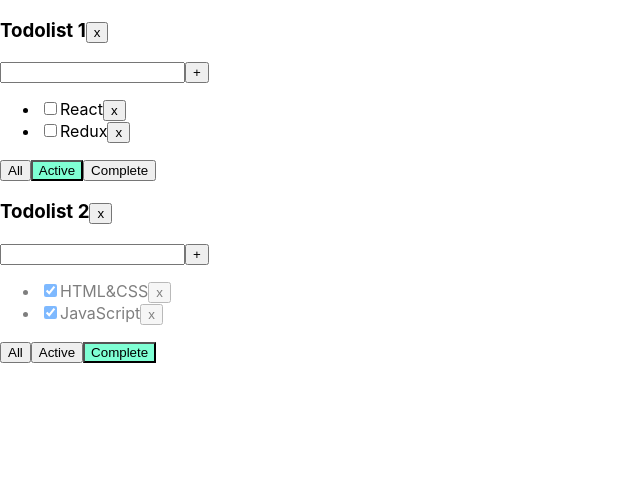
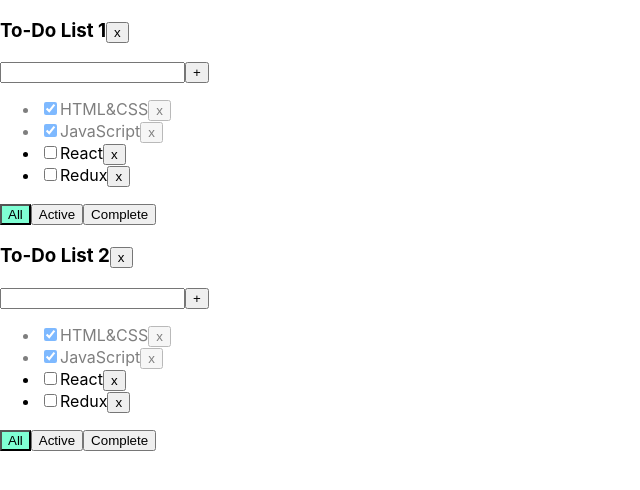
Before and after one commit to dkirvalidze/Todolist, a React (Create React App) app: page / in a window 1280 px wide. Shown: the top 490 px of the page, without its empty margins (0-640 px from the left). Built offline with nearby package versions, Linux system fonts and the light colour scheme.

Commit message:
Todolist 5.1

```diff
--- a/src/App.tsx
+++ b/src/App.tsx
@@ -2,7 +2,6 @@ import React, { useState } from 'react';
 import { v1 } from 'uuid';
 import './App.css';
 import { TaskType, Todolist } from './Todolist';
-
 export type FilterType = "all" | "active" | "complete"
 type TodolistType = {
     id: string
@@ -10,101 +9,87 @@ type TodolistType = {
     filter: FilterType
 }
 
-function App() {
 
 
-    function removeTask(id: string, tlId: string) {
-        // let remainingTasks = tasks.filter((t) => t.id !== id)
-        // setTasks(remainingTasks)
-        let remainingTasks = tasks[tlId].filter((t) => t.id !== id)
-        tasks[tlId] = remainingTasks
-        setTasks({ ...tasks })
-
-    }
-
-    function removeTodolist(tlId: string) {
-        let remainingTodolists = todolists.filter((t) => t.id !== tlId)
-        setTodolists(remainingTodolists)
-        delete tasks[tlId]
+function App() {
+    function removeTask(tID: string, tlID: string) {
+        let remainingTasks = tasks[tlID].filter((t) => t.id !== tID)
+        tasks[tlID] = remainingTasks
         setTasks({ ...tasks })
     }
-
-    function filterTasks(value: FilterType, tlId: string) {
-        let todolist = todolists.find((tl) => tl.id === tlId)
+    function removeTodolist(tlID: string) {
+        let remainingTodolists = todolists.filter((tl) => tl.id !== tlID)
+        setTodolists(remainingTodolists)
+        delete tasks[tlID]
+        setTasks({ ...tasks })
+    }
+    function filterTasks(value: FilterType, tlID: string) {
+        let todolist = todolists.find((tl) => tl.id === tlID)
         if (todolist) {
             todolist.filter = value
             setTodolists([...todolists])
         }
     }
-
-    function addTask(title: string, tlId: string) {
-        // let newTask = { id: v1(), title: title, isDone: false }
-        // let newTasks = [newTask, ...tasks]
-        // setTasks(newTasks)
+    function addTask(title: string, tlID: string) {
         let newTask = { id: v1(), title: title, isDone: false }
-        tasks[tlId] = [newTask, ...tasks[tlId]]
+        tasks[tlID] = [newTask, ...tasks[tlID]]
         setTasks({ ...tasks })
     }
-
-    function changeTaskStatus(id: string, isDone: boolean, tlId: string) {
-        // let task = tasks.find((t) => t.id === id)
-        // if (task) {
-        //     task.isDone = isDone
-        // }
-        // setTasks([...tasks])
-        let task = tasks[tlId].find((t) => t.id === id)
+    function changeTaskStatus(tId: string, isDone: boolean, tlID: string) {
+        let task = tasks[tlID].find((t) => t.id === tId)
         if (task) {
             task.isDone = isDone
             setTasks({ ...tasks })
         }
     }
 
-    let todolistId1 = v1()
-    let todolistId2 = v1()
+    let tlID1 = v1()
+    let tlID2 = v1()
+
     let [todolists, setTodolists] = useState<Array<TodolistType>>([
-        { id: todolistId1, title: "Todolist 1", filter: "active" },
-        { id: todolistId2, title: "Todolist 2", filter: "complete" }
+        { id: tlID1, title: "To-Do List 1", filter: "all" },
+        { id: tlID2, title: "To-Do List 2", filter: "all" }
     ])
+
     let [tasks, setTasks] = useState({
-        [todolistId1]: [
+        [tlID1]: [
             { id: v1(), title: "HTML&CSS", isDone: true },
             { id: v1(), title: "JavaScript", isDone: true },
             { id: v1(), title: "React", isDone: false },
             { id: v1(), title: "Redux", isDone: false }
         ],
-        [todolistId2]: [
+        [tlID2]: [
             { id: v1(), title: "HTML&CSS", isDone: true },
             { id: v1(), title: "JavaScript", isDone: true },
             { id: v1(), title: "React", isDone: false },
             { id: v1(), title: "Redux", isDone: false }
         ]
-
     })
 
     return (
         <div>
             {todolists.map((tl) => {
                 let tasksForTodolist = tasks[tl.id]
-
                 if (tl.filter === "active") {
-                    tasksForTodolist = tasks[tl.id].filter((t) => !t.isDone)
+                    tasksForTodolist = tasksForTodolist.filter((t) => !t.isDone)
                 }
                 if (tl.filter === "complete") {
-                    tasksForTodolist = tasks[tl.id].filter((t) => t.isDone)
+                    tasksForTodolist = tasksForTodolist.filter((t) => t.isDone)
                 }
                 return <Todolist
                     key={tl.id}
-                    id={tl.id}
+                    tlID={tl.id}
                     title={tl.title}
                     tasks={tasksForTodolist}
                     removeTask={removeTask}
                     removeTodolist={removeTodolist}
                     filterTasks={filterTasks}
+                    filter={tl.filter}
                     addTask={addTask}
-                    filter={tl.filter}
                     changeTaskStatus={changeTaskStatus}
                 />
             })}
+
         </div>
     );
 }
--- a/src/Todolist.tsx
+++ b/src/Todolist.tsx
@@ -1,87 +1,92 @@
 import React, { ChangeEvent, KeyboardEvent, useState } from "react";
 import { FilterType } from "./App";
-
 export type TaskType = {
     id: string
     title: string
     isDone: boolean
 }
 export type PropsType = {
-    id: string
+    tlID: string
     title: string
-    tasks: Array<TaskType>
-    removeTask: (id: string, tlId: string) => void
-    removeTodolist: (tlId: string) => void
-    filterTasks: (value: FilterType, tlId: string) => void
-    addTask: (title: string, tlId: string) => void
+    tasks: TaskType[]
+    removeTask: (tID: string, tlID: string) => void
+    removeTodolist: (tlID: string) => void
+    filterTasks: (value: FilterType, tlID: string) => void
     filter: FilterType
-    changeTaskStatus: (id: string, isDone: boolean, tlId: string) => void
+    addTask: (title: string, tlID: string) => void
+    changeTaskStatus: (tID: string, isDone: boolean, tlID: string) => void
 }
-
 export function Todolist(props: PropsType) {
     let [taskTitle, setTaskTitle] = useState("")
-    let [error, setError] = useState<string | null>(null)
+    let [error, setError] = useState<null | string>(null)
     const onChangeHandler = (e: ChangeEvent<HTMLInputElement>) => {
+        setTaskTitle(e.currentTarget.value)
         setError(null)
-        setTaskTitle(e.currentTarget.value)
     }
-    const onCLickHandler = () => {
-        if (taskTitle !== "") {
-            props.addTask(taskTitle, props.id)
+    const addTaskOnKeyPress = (e: KeyboardEvent<HTMLInputElement>) => {
+        if (taskTitle.trim() !== "") {
+            if (e.key === "Enter") {
+                props.addTask(taskTitle.trim(), props.tlID)
+                setTaskTitle("")
+            }
+        } else {
+            setError("Please fill out the form")
+        }
+    }
+    const addTaskBtn = () => {
+        if (taskTitle.trim() !== "") {
+            props.addTask(taskTitle.trim(), props.tlID)
             setTaskTitle("")
         } else {
             setError("Please fill out the form")
         }
     }
-    const onKeyPressHandler = (e: KeyboardEvent<HTMLInputElement>) => {
-        if (taskTitle !== "") {
-            if (e.key === "Enter") {
-                props.addTask(taskTitle, props.id)
-                setTaskTitle("")
-            } else {
-                setError("Please fill out the form")
-            }
-        }
-    }
 
-    const onAllClickHandler = () => props.filterTasks("all", props.id)
-    const onActiveClickHandler = () => props.filterTasks("active", props.id)
-    const onCompleteClickHandler = () => props.filterTasks("complete", props.id)
-    const onClickRemoveTodolist = () => props.removeTodolist(props.id)
+    const filterAllBtn = () => props.filterTasks("all", props.tlID)
+    const filterActiveBtn = () => props.filterTasks("active", props.tlID)
+    const filterCompleteBtn = () => props.filterTasks("complete", props.tlID)
+    const removeTlBtn = () => props.removeTodolist(props.tlID)
     return (
         <div>
-            <h3>{props.title}<button onClick={onClickRemoveTodolist}>x</button></h3>
+            <h3>
+                {props.title}
+                <button onClick={removeTlBtn}> x </button>
+            </h3>
             <div>
                 <input value={taskTitle}
                     onChange={onChangeHandler}
-                    onKeyDown={onKeyPressHandler}
-                    className={error ? "error" : ""}
-                />
-                <button onClick={onCLickHandler}>+
+                    onKeyDown={addTaskOnKeyPress}
+                    className={error ? "error" : ""} />
+                <button onClick={addTaskBtn}>+
                 </button>
-                {error && <div className={"error-message"}>{error}</div>}
+                {error && <div className="error-message">{error}</div>}
             </div>
             <ul>
                 {props.tasks.map((t) => {
-                    const onClickRemoveTask = () => props.removeTask(t.id, props.id)
-                    const onChangeHandler = (e: ChangeEvent<HTMLInputElement>) => props.changeTaskStatus(t.id, e.currentTarget.checked, props.id)
+                    const removeTaskBtn = () => props.removeTask(t.id, props.tlID)
+                    const onChangeHandler = (e: ChangeEvent<HTMLInputElement>) => {
+                        props.changeTaskStatus(t.id, e.currentTarget.checked, props.tlID)
+                    }
                     return <li key={t.id} className={t.isDone ? "is-done" : ""}>
-                        <input type={"checkbox"} checked={t.isDone} onChange={onChangeHandler} />
+                        <input type={"checkbox"}
+                            checked={t.isDone}
+                            onChange={onChangeHandler}
+                        />
                         <span>{t.title}</span>
-                        <button onClick={onClickRemoveTask}>x</button>
+                        <button onClick={removeTaskBtn}>x</button>
                     </li>
                 })}
             </ul>
             <div>
-                <button onClick={onAllClickHandler}
+                <button onClick={filterAllBtn}
                     className={props.filter === "all" ? "active-filter" : ""}>
                     All
                 </button>
-                <button onClick={onActiveClickHandler}
+                <button onClick={filterActiveBtn}
                     className={props.filter === "active" ? "active-filter" : ""}>
                     Active
                 </button>
-                <button onClick={onCompleteClickHandler}
+                <button onClick={filterCompleteBtn}
                     className={props.filter === "complete" ? "active-filter" : ""}>
                     Complete
                 </button>
```
